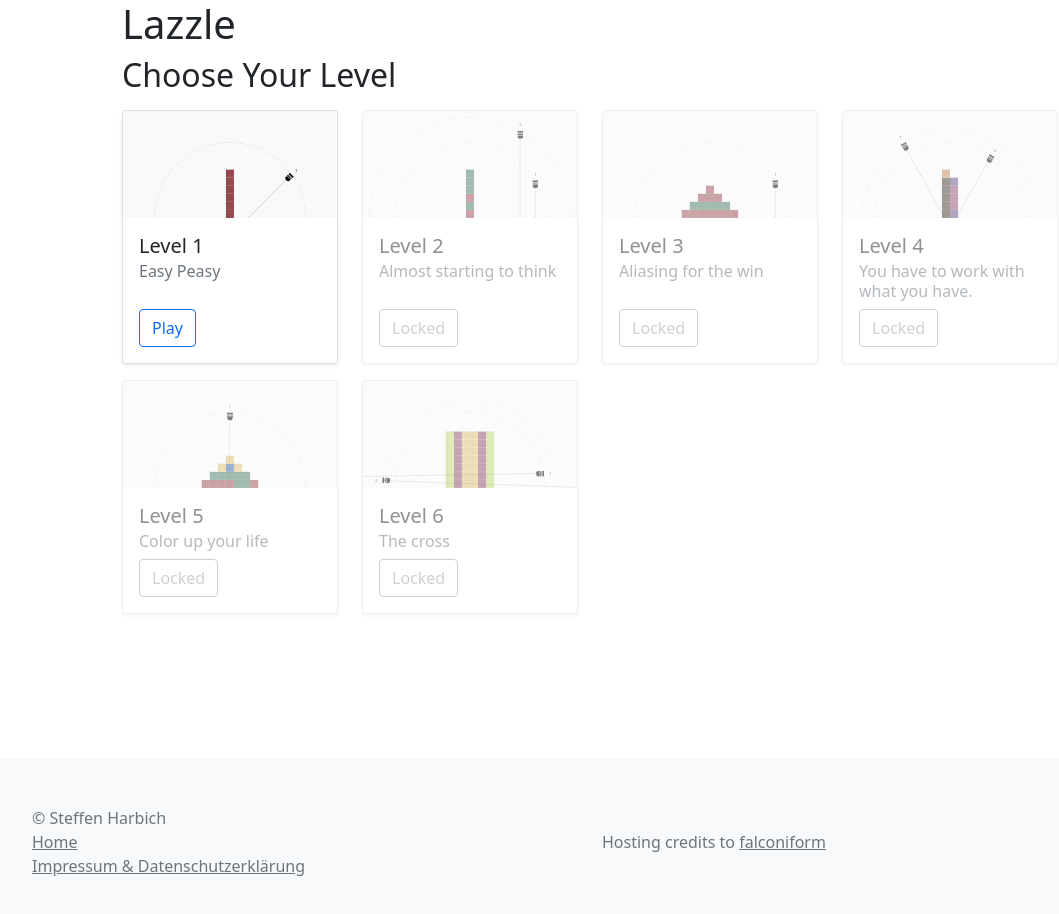
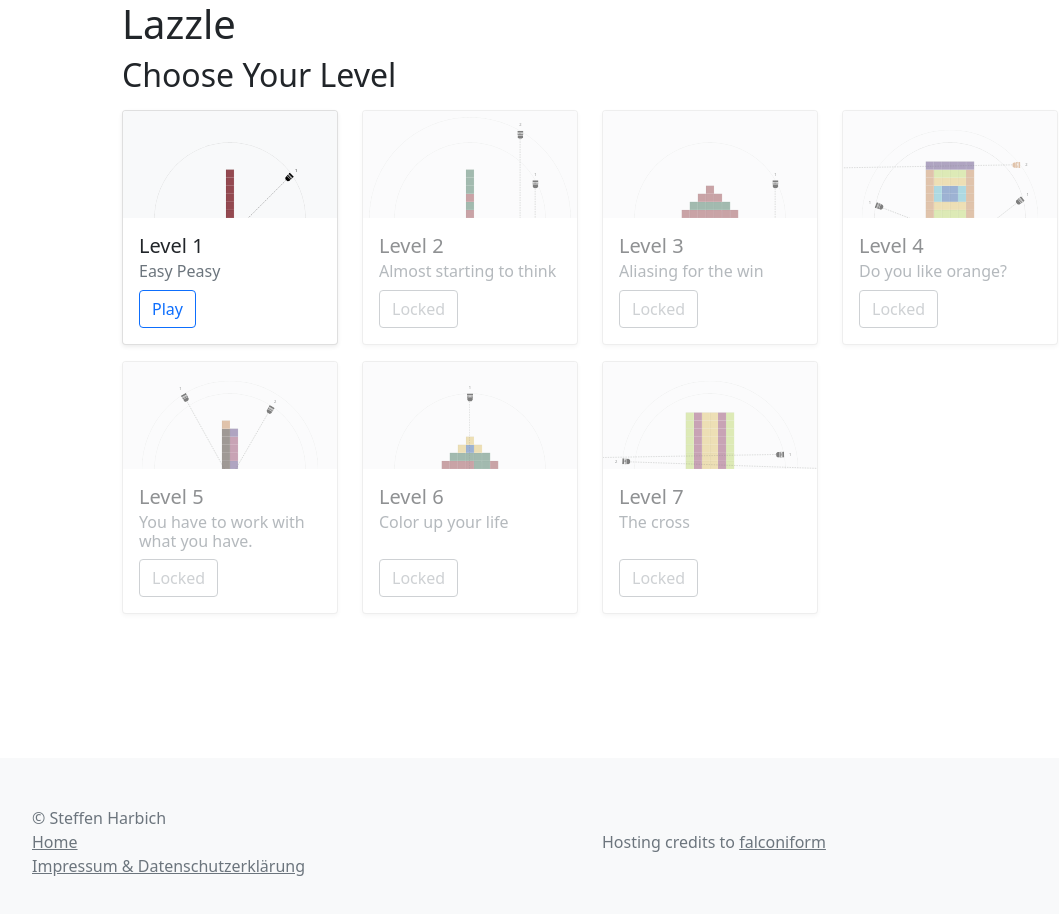
Before and after one commit to steffenraubvogel/lazzle, a React (Create React App) app: page /game in a window 1280 px wide. Shown: the top 914 px of the page, without its empty margins (50-1109 px from the left). Built offline with nearby package versions, Linux system fonts and the light colour scheme.

Commit message:
feature: lasers that recolor blocks

```diff
--- a/src/lazzle/Game.tsx
+++ b/src/lazzle/Game.tsx
@@ -114,7 +114,12 @@ export default function Game(props: {
 
                 for (let block of blocks) {
                     if (block.state !== "destroyed" && rayIntersectsBlock(laser, laserDir, block)) {
-                        block.state = "destroyed"
+                        if (laser.color === undefined) {
+                            block.state = "destroyed"
+                        }
+                        else {
+                            block.color = Colors[laser.color]
+                        }
                     }
                 }
             }
--- a/src/lazzle/Laser.module.scss
+++ b/src/lazzle/Laser.module.scss
@@ -58,10 +58,13 @@
     position: absolute;
     width: 100%;
     height: 100%;
-    background-image: url('./images/laser.svg');
-    background-position: left center;
-    background-repeat: no-repeat;
-    background-size: contain;
+
+    svg {
+        position: absolute;
+        width: 100%;
+        height: 100%;
+        color: var(--laser-color);
+    }
 }
 
 .laserOrder {
@@ -165,8 +168,8 @@
         background-color: transparent;
     }
     80% {
-        box-shadow: 0 0 6px 0px rgba(0, 255, 255, 1);
-        background-color: #0ff;
+        box-shadow: 0 0 6px 0px var(--laser-color);
+        background-color: var(--laser-color);
     }
     100% {
         box-shadow: none;
--- a/src/lazzle/Laser.tsx
+++ b/src/lazzle/Laser.tsx
@@ -1,11 +1,12 @@
 import { useState } from "react";
 import styles from "./Laser.module.scss";
 import { LaserShotPhase, Phase, SetupPhase } from "./Phase";
-import { LevelLaser } from "./Levels";
+import { Colors, LevelLaser } from "./Levels";
 import { nextId } from "./Util";
 import { BLOCK_SIZE, WORLD_HEIGHT, WORLD_WIDTH } from "./Constants";
 import { Block } from "./Block";
 import { Point, rayIntersectsBlock } from "./Geometry";
+import { ReactComponent as LaserSvg } from "./images/laser.svg"
 import { ReactComponent as GripIcon } from "bootstrap-icons/icons/grip-vertical.svg"
 import { ReactComponent as ArrowRightIcon } from "bootstrap-icons/icons/arrow-right.svg"
 import { ReactComponent as ReplyIcon } from "bootstrap-icons/icons/reply.svg"
@@ -21,6 +22,7 @@ export class Laser {
     readonly order: number // a number indicating when to shoot this laser in shoot phase
     readonly movable: boolean // can user move the laser around?
     readonly rotatable: boolean // can user rotate the laser?
+    readonly color?: number
 
     private _leftMoveArrowPos: Point = { x: 0, y: 0 } // moving indicator position left of laser
     private _leftMoveArrowRotation: number = 0
@@ -39,6 +41,7 @@ export class Laser {
         this.order = config.order
         this.movable = config.movable
         this.rotatable = config.rotatable
+        this.color = config.color
 
         this.id = nextId()
         this.updatePosition()
@@ -216,13 +219,15 @@ export default function LaserComponent(props: { laser: Laser, blocks: Block[], p
             className={styles.laser + getAdditionalCssClassNames()}
             style={{
                 transform: "translateY(-50%) translate(" + props.laser.x + "px, " + props.laser.y + "px) rotate(" + props.laser.rotation + "rad)",
-                transformOrigin: 'center left'
+                transformOrigin: 'center left',
+                ['--laser-color' as any]: props.laser.color === undefined ? 'black' : Colors[props.laser.color]
             }}>
 
             <div className={styles.laserHelpLine + ' ' + (props.phase instanceof LaserShotPhase && props.phase.order === props.laser.order ? styles.shoot : '')}>
             </div>
 
             <div className={styles.laserDevice}>
+                <LaserSvg />
             </div>
 
             <div className={styles.laserOrder}>
--- a/src/lazzle/Lazzle.tsx
+++ b/src/lazzle/Lazzle.tsx
@@ -98,6 +98,7 @@ export function LevelLoader(props: RouteComponentProps<{ levelIndex?: string | u
                     <li>Once you are ready click <em>Start Lasers</em>. Lasers will be shot in sequence as indicated by their numbers. The lasers will
                         destroy or re-color the blocks they are aiming at. Blocks up in the air will then fall down. After all lasers shot, the resulting
                         block arrangement will be compared with the goal.</li>
+                    <li>If a laser has a color different than black then its shot will not destroy but re-color the blocks hit.</li>
                 </ul>
                 <p>
                     You will win the level if all resulting blocks match with the target blocks. Have fun!
--- a/src/lazzle/LazzleEditor.tsx
+++ b/src/lazzle/LazzleEditor.tsx
@@ -2,7 +2,7 @@ import { ChangeEvent, useEffect, useState } from "react";
 import styles from "./Lazzle.module.scss";
 import LaserComponent, { Laser } from "./Laser";
 import BlockComponent, { Block } from "./Block";
-import { AllLevels, Colors, Level, LevelBlock, LevelLaser } from "./Levels";
+import { AllLevels, ColorNames, Colors, Level, LevelBlock, LevelLaser } from "./Levels";
 import { LevelEditorPhase } from "./Phase";
 import Tabs, { Tab } from "../components/Tabs";
 import Accordion, { AccordionItem } from "../components/Accordion";
@@ -126,6 +126,17 @@ export default function LazzleLevelEditor() {
             ...prev, lasers: prev.lasers.map(l => {
                 if (l === laser) {
                     return { ...l, [property]: event.target.checked }
+                }
+                return l
+            })
+        }))
+    }
+
+    function handleLaserColorChange(laser: LevelLaser, event: ChangeEvent<HTMLSelectElement>) {
+        setLevel(prev => ({
+            ...prev, lasers: prev.lasers.map(l => {
+                if (l === laser) {
+                    return { ...l, color: event.target.value === "-1" ? undefined : Number(event.target.value) }
                 }
                 return l
             })
@@ -300,6 +311,17 @@ export default function LazzleLevelEditor() {
                                         <label className="form-check-label" htmlFor={"laserRotatableSwitch_" + index}>Can be rotated</label>
                                     </div>
                                 </div>
+
+                                <div className="col-12 col-md-6 mb-3">
+                                    <label htmlFor={"laserColor_" + index} className="form-label">Effect:</label>
+                                    <select id={"laserColor_" + index} className="form-select" value={laser.color}
+                                        onChange={event => handleLaserColorChange(laser, event)}>
+                                        <option value={-1}>Destroys blocks</option>
+                                        {Colors.map((color, index) =>
+                                            <option key={index} value={index} style={{ backgroundColor: color }}>Colors blocks to {ColorNames[index]}</option>)}
+                                    </select>
+                                    <div className="form-text">If a color is chosen then the laser will not destroy but color the hit blocks.</div>
+                                </div>
                             </div>
                             <button className='btn btn-outline-secondary' onClick={() => removeLaser(index)}>Remove This Laser</button>
                         </AccordionItem>)}
--- a/src/lazzle/Levels.ts
+++ b/src/lazzle/Levels.ts
@@ -1,6 +1,7 @@
 import Level1 from './levels/level_simple_easypeasy.json'
 import Level2 from './levels/level_simple_twoshots.json'
 import Level3 from './levels/level_simple_aliasing.json'
+import LevelRecolor from './levels/level_simple_recolor.json'
 import LevelRestricted from './levels/level_medium_restricted.json'
 import Level4 from './levels/level_medium_cross.json'
 import Level5 from './levels/level_medium_colored.json'
@@ -19,28 +20,43 @@ export const Colors: string[] = [
     '#ace600', // yellow-green
 ]
 
+export const ColorNames: string[] = [ // must match Colors
+    'red',
+    'green',
+    'blue',
+    'yellow',
+    'pink',
+    'cyan',
+    'gray',
+    'purple',
+    'brown',
+    'orange',
+    'yellowish green',
+]
+
 export type LevelBlock = {
-    x: number
-    y: number
-    color: number
+    x: number // coordinate on grid
+    y: number // coordinate on grid
+    color: number // index, see Colors
 }
 
 export type LevelLaser = {
-    order: number
-    angle: number
-    rotation: number
-    distance: number
+    order: number // when will the laser shot (sequence number)
+    angle: number // on its semi-circle in degrees (0 to 180)
+    rotation: number // in degrees (0 to 360) where 0 is "rotate to left side"
+    distance: number // from bottom center of blocks in pixels
     movable: boolean
     rotatable: boolean
+    color?: number // if specified, the laser will not destroy but color the blocks; index, see Colors
 }
 
 export type Level = {
-    name: string
-    gridX: number
-    gridY: number
-    blocks: LevelBlock[]
-    goal: LevelBlock[]
-    lasers: LevelLaser[]
+    name: string // fancy name of level, short description
+    gridX: number // maximum number of horizontal blocks
+    gridY: number // maximum number of vertical blocks
+    blocks: LevelBlock[] // initial blocks
+    goal: LevelBlock[] // goal to be reached to win the level
+    lasers: LevelLaser[] // initial lasers
 }
 
-export const AllLevels: Level[] = [Level1, Level2, Level3, LevelRestricted, Level5, Level4]
+export const AllLevels: Level[] = [Level1, Level2, Level3, LevelRecolor, LevelRestricted, Level5, Level4]
--- /dev/null
+++ b/src/lazzle/levels/level_simple_recolor.json
@@ -0,0 +1,396 @@
+{
+    "name": "Do you like orange?",
+    "gridX": 6,
+    "gridY": 7,
+    "blocks": [
+        {
+            "x": 2,
+            "y": 3,
+            "color": 2
+        },
+        {
+            "x": 2,
+            "y": 4,
+            "color": 2
+        },
+        {
+            "x": 3,
+            "y": 4,
+            "color": 2
+        },
+        {
+            "x": 3,
+            "y": 3,
+            "color": 2
+        },
+        {
+            "x": 4,
+            "y": 4,
+            "color": 5
+        },
+        {
+            "x": 4,
+            "y": 3,
+            "color": 5
+        },
+        {
+            "x": 1,
+            "y": 4,
+            "color": 5
+        },
+        {
+            "x": 1,
+            "y": 3,
+            "color": 5
+        },
+        {
+            "x": 1,
+            "y": 2,
+            "color": 3
+        },
+        {
+            "x": 2,
+            "y": 2,
+            "color": 3
+        },
+        {
+            "x": 3,
+            "y": 2,
+            "color": 3
+        },
+        {
+            "x": 4,
+            "y": 2,
+            "color": 3
+        },
+        {
+            "x": 1,
+            "y": 5,
+            "color": 3
+        },
+        {
+            "x": 2,
+            "y": 5,
+            "color": 3
+        },
+        {
+            "x": 3,
+            "y": 5,
+            "color": 3
+        },
+        {
+            "x": 4,
+            "y": 5,
+            "color": 3
+        },
+        {
+            "x": 1,
+            "y": 6,
+            "color": 10
+        },
+        {
+            "x": 2,
+            "y": 6,
+            "color": 10
+        },
+        {
+            "x": 3,
+            "y": 6,
+            "color": 10
+        },
+        {
+            "x": 4,
+            "y": 6,
+            "color": 10
+        },
+        {
+            "x": 1,
+            "y": 1,
+            "color": 10
+        },
+        {
+            "x": 2,
+            "y": 1,
+            "color": 10
+        },
+        {
+            "x": 3,
+            "y": 1,
+            "color": 10
+        },
+        {
+            "x": 4,
+            "y": 1,
+            "color": 10
+        },
+        {
+            "x": 0,
+            "y": 6,
+            "color": 9
+        },
+        {
+            "x": 0,
+            "y": 5,
+            "color": 9
+        },
+        {
+            "x": 0,
+            "y": 4,
+            "color": 9
+        },
+        {
+            "x": 0,
+            "y": 3,
+            "color": 9
+        },
+        {
+            "x": 0,
+            "y": 2,
+            "color": 9
+        },
+        {
+            "x": 0,
+            "y": 1,
+            "color": 9
+        },
+        {
+            "x": 5,
+            "y": 1,
+            "color": 9
+        },
+        {
+            "x": 5,
+            "y": 2,
+            "color": 9
+        },
+        {
+            "x": 5,
+            "y": 3,
+            "color": 9
+        },
+        {
+            "x": 5,
+            "y": 4,
+            "color": 9
+        },
+        {
+            "x": 5,
+            "y": 5,
+            "color": 9
+        },
+        {
+            "x": 5,
+            "y": 6,
+            "color": 9
+        },
+        {
+            "x": 5,
+            "y": 0,
+            "color": 7
+        },
+        {
+            "x": 4,
+            "y": 0,
+            "color": 7
+        },
+        {
+            "x": 3,
+            "y": 0,
+            "color": 7
+        },
+        {
+            "x": 2,
+            "y": 0,
+            "color": 7
+        },
+        {
+            "x": 1,
+            "y": 0,
+            "color": 7
+        },
+        {
+            "x": 0,
+            "y": 0,
+            "color": 7
+        }
+    ],
+    "goal": [
+        {
+            "x": 0,
+            "y": 6,
+            "color": 9
+        },
+        {
+            "x": 0,
+            "y": 5,
+            "color": 9
+        },
+        {
+            "x": 0,
+            "y": 4,
+            "color": 9
+        },
+        {
+            "x": 0,
+            "y": 3,
+            "color": 9
+        },
+        {
+            "x": 0,
+            "y": 2,
+            "color": 9
+        },
+        {
+            "x": 1,
+            "y": 2,
+            "color": 9
+        },
+        {
+            "x": 2,
+            "y": 2,
+            "color": 9
+        },
+        {
+            "x": 3,
+            "y": 2,
+            "color": 9
+        },
+        {
+            "x": 4,
+            "y": 2,
+            "color": 9
+        },
+        {
+            "x": 5,
+            "y": 2,
+            "color": 9
+        },
+        {
+            "x": 5,
+            "y": 3,
+            "color": 9
+        },
+        {
+            "x": 5,
+            "y": 4,
+            "color": 9
+        },
+        {
+            "x": 5,
+            "y": 5,
+            "color": 9
+        },
+        {
+            "x": 5,
+            "y": 6,
+            "color": 9
+        },
+        {
+            "x": 4,
+            "y": 6,
+            "color": 10
+        },
+        {
+            "x": 3,
+            "y": 6,
+            "color": 10
+        },
+        {
+            "x": 2,
+            "y": 6,
+            "color": 10
+        },
+        {
+            "x": 1,
+            "y": 6,
+            "color": 10
+        },
+        {
+            "x": 1,
+            "y": 3,
+            "color": 10
+        },
+        {
+            "x": 2,
+            "y": 3,
+            "color": 10
+        },
+        {
+            "x": 3,
+            "y": 3,
+            "color": 10
+        },
+        {
+            "x": 4,
+            "y": 3,
+            "color": 10
+        },
+        {
+            "x": 4,
+            "y": 4,
+            "color": 3
+        },
+        {
+            "x": 3,
+            "y": 4,
+            "color": 3
+        },
+        {
+            "x": 2,
+            "y": 4,
+            "color": 3
+        },
+        {
+            "x": 1,
+            "y": 4,
+            "color": 3
+        },
+        {
+            "x": 1,
+            "y": 5,
+            "color": 3
+        },
+        {
+            "x": 2,
+            "y": 5,
+            "color": 3
+        },
+        {
+            "x": 3,
+            "y": 5,
+            "color": 3
+        },
+        {
+            "x": 4,
+            "y": 5,
+            "color": 3
+        }
+    ],
+    "lasers": [
+        {
+            "distance": 300,
+            "rotation": 322,
+            "angle": 15,
+            "order": 1,
+            "movable": true,
+            "rotatable": true
+        },
+        {
+            "distance": 300,
+            "rotation": 201,
+            "angle": 170,
+            "order": 1,
+            "movable": true,
+            "rotatable": true
+        },
+        {
+            "distance": 350,
+            "rotation": 359,
+            "angle": 37,
+            "order": 2,
+            "movable": true,
+            "rotatable": true,
+            "color": 9
+        }
+    ]
+}
```
Also changed, not shown: src/lazzle/images/laser.svg.
